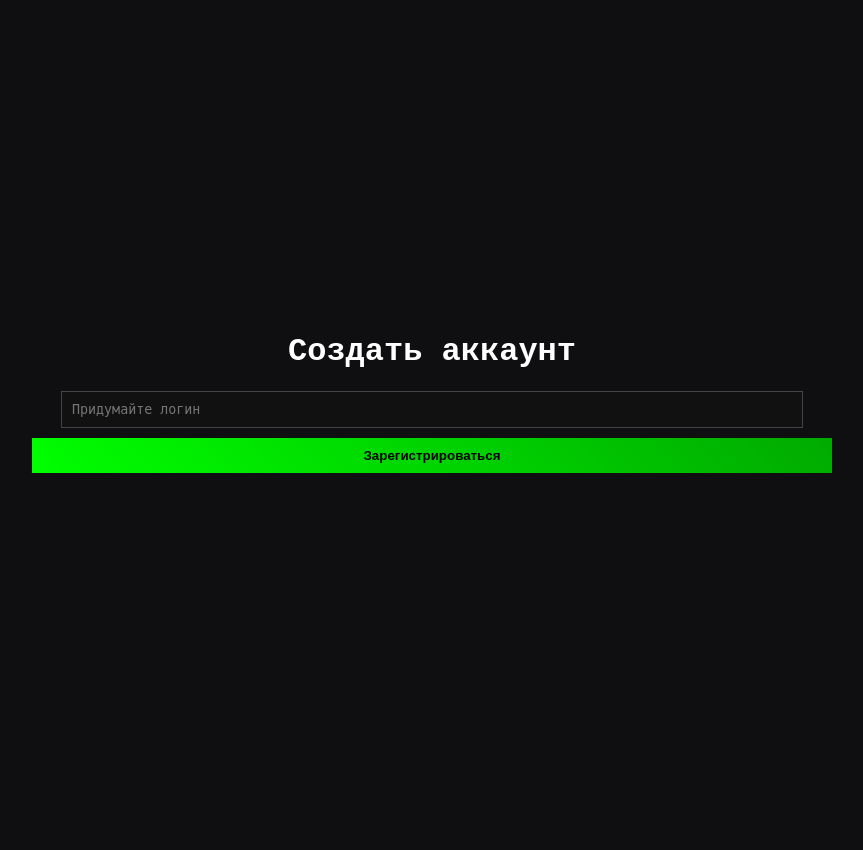
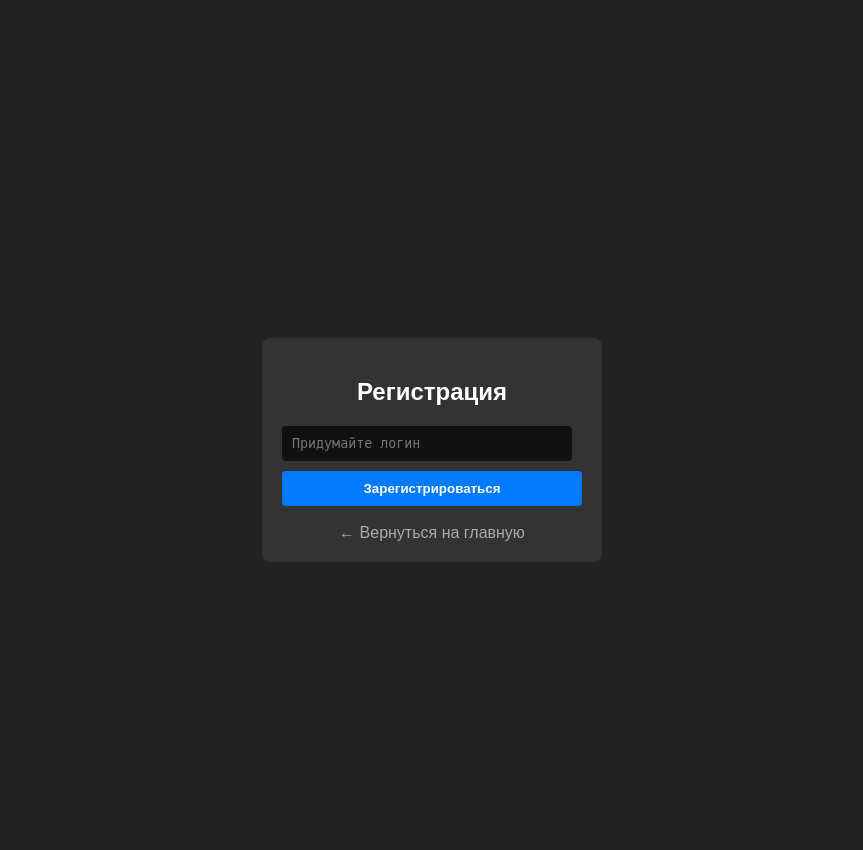
Before and after one commit to kapelyuh848-lgtm/cloud-oc-web1, a Flask app: template templates/register.html in a window 1280 px wide. Shown: the whole page, without its empty margins (208-1071 px from the left). Before the commit the page ends 473 px from the top, so only its background shows below. Run offline with Flask 3, Linux system fonts and the light colour scheme; the template is opened without the code that fills it, so the values that code supplies are empty.

Commit message:
Update register.html

```diff
--- a/templates/register.html
+++ b/templates/register.html
@@ -2,19 +2,33 @@
 <html lang="ru">
 <head>
     <meta charset="UTF-8">
-    <title>Регистрация CloudOC</title>
+    <meta name="viewport" content="width=device-width, initial-scale=1.0">
+    <title>Регистрация в CloudOC</title>
     <link rel="stylesheet" href="{{ url_for('static', filename='css/style.css') }}">
+    <style>
+        /* Небольшой стиль на случай, если style.css не подгрузится */
+        body { font-family: sans-serif; display: flex; justify-content: center; padding-top: 50px; background-color: #222; color: white; }
+        .container { background: #333; padding: 20px; border-radius: 8px; width: 300px; text-align: center; }
+        input { width: 90%; padding: 10px; margin: 10px 0; border-radius: 4px; border: none; }
+        button { width: 100%; padding: 10px; background: #007bff; color: white; border: none; border-radius: 4px; cursor: pointer; }
+        button:hover { background: #0056b3; }
+    </style>
 </head>
 <body>
+
     <div class="container">
-        <h1>Создать аккаунт</h1>
+        <h2>Регистрация</h2>
 
         <form action="/api/register" method="POST">
+
             <input type="text" name="username" placeholder="Придумайте логин" required>
+
             <button type="submit">Зарегистрироваться</button>
         </form>
 
-        <p id="message"></p>
+        <br>
+        <a href="/" style="color: #aaa; text-decoration: none;">← Вернуться на главную</a>
     </div>
+
 </body>
 </html>
```
